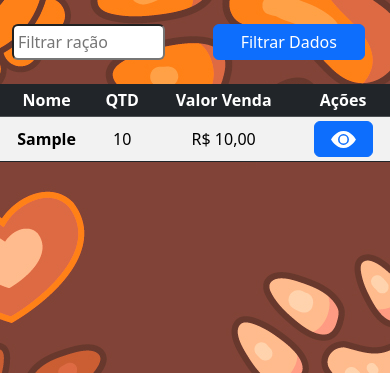
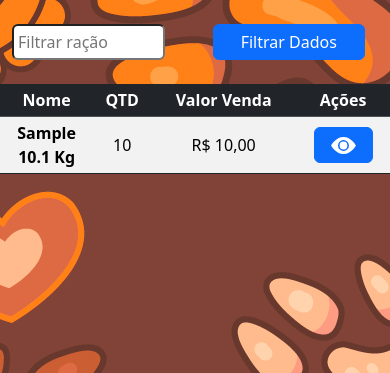
Before and after one commit to Ewerton082/pets-Storage-Django, a Django app: page / in a window 390 px wide. Shown: the part 64-437 px from the top of the page. Run offline with Django 5.2, Linux system fonts and the light colour scheme; a user stored in the database is signed in; tables that the repository leaves empty hold one stand-in row (values such as "Sample post").

Commit message:
error again

```diff
--- a/static/css/home.css
+++ b/static/css/home.css
@@ -8,7 +8,13 @@
     .responsive-micro-column {
         display: none;
     }
+
+    .show-micro{
+        display: block !important;
+    }
 }
+
+.show-micro{display: none;}
 
 #table_foods{
     max-width: 1500px;
```
Also changed, not shown: storage/templates/alerthome.html, storage/templates/home.html, storage/views.py.
